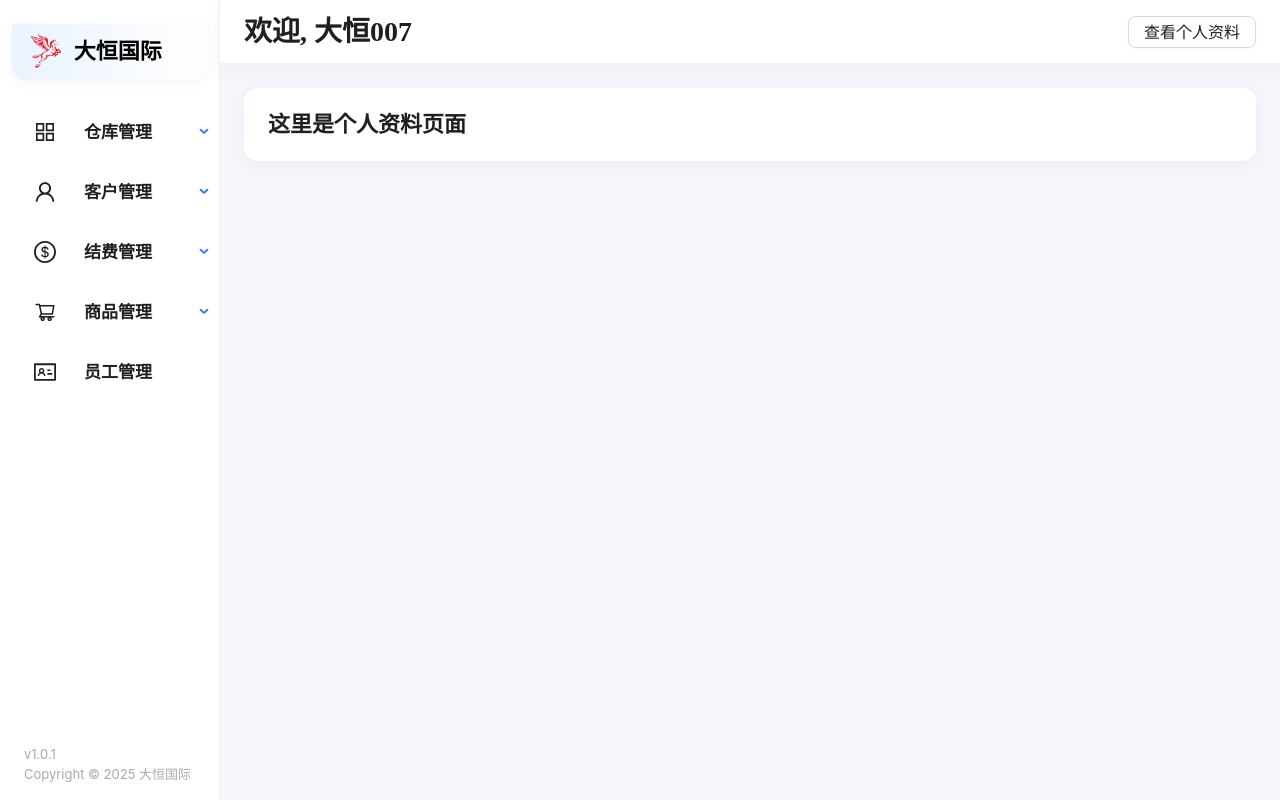
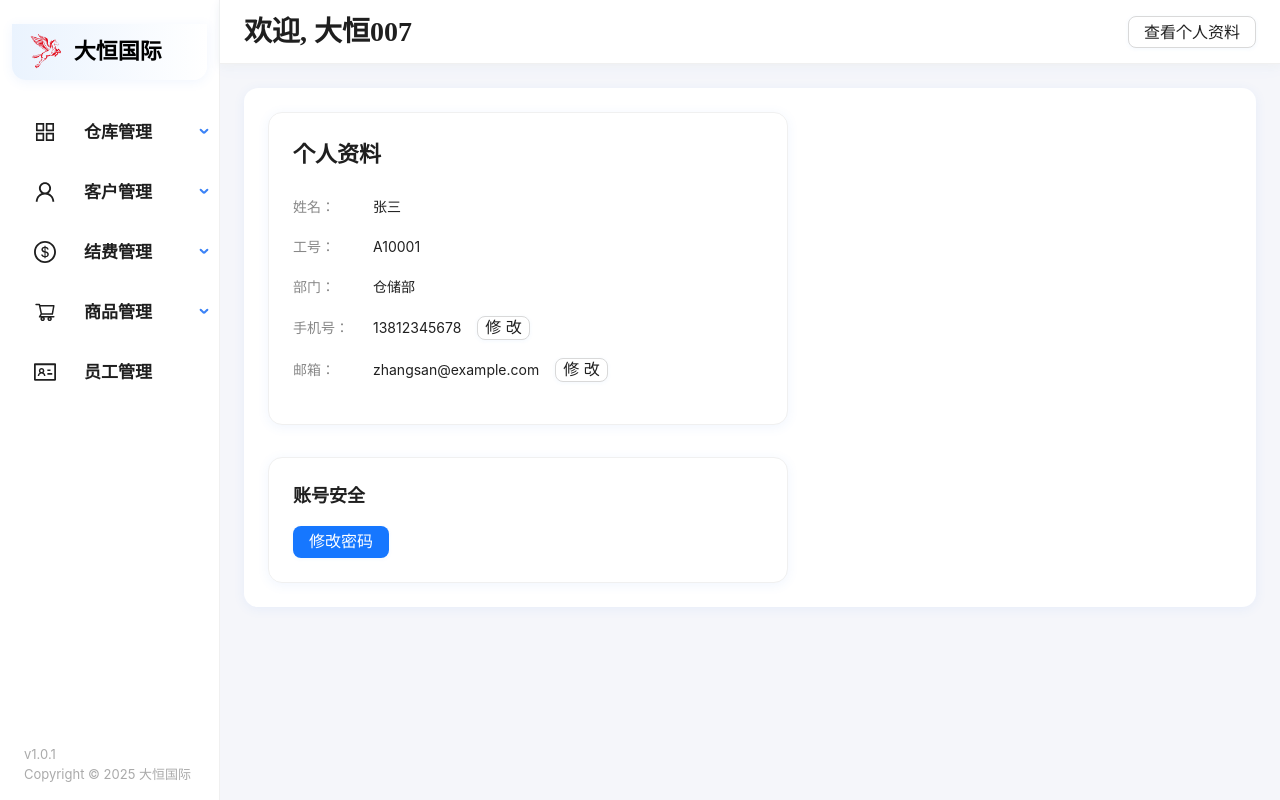
Before and after one commit to JinfengPang/DH-Frontend, a React (Vite) app: page /profile in a window 1280 px wide. Built offline with nearby package versions, Linux system fonts and the light colour scheme.

Commit message:
feat: profile

```diff
--- a/src/pages/Profile.jsx
+++ b/src/pages/Profile.jsx
@@ -1,7 +1,154 @@
-import React from 'react';
+import React, { useState } from 'react';
+import { Card, Button, Input, Modal, Form, message } from 'antd';
+
+const userInfo = {
+  name: '张三',
+  id: 'A10001',
+  department: '仓储部',
+  phone: '13812345678',
+  email: 'zhangsan@example.com',
+};
 
 function Profile() {
-  return <div style={{ fontSize: 22, fontWeight: 700 }}>这里是个人资料页面</div>;
+  const [editType, setEditType] = useState(null); // 'phone' | 'email' | 'password' | null
+  const [modalOpen, setModalOpen] = useState(false);
+  const [form] = Form.useForm();
+  const [info, setInfo] = useState(userInfo);
+  const [formError, setFormError] = useState({});
+
+  const handleEdit = (type) => {
+    setEditType(type);
+    setModalOpen(true);
+    form.resetFields();
+  };
+
+  const handleOk = () => {
+    form.validateFields().then(values => {
+      let error = {};
+      if (editType === 'phone' || editType === 'email') {
+        if (values.new !== values.confirm) {
+          error.confirm = '两次输入的新数据不一致';
+        }
+        if (values.new === info[editType]) {
+          error.new = '新数据不能与原数据相同';
+        }
+        if (Object.keys(error).length > 0) {
+          setFormError(error);
+          return;
+        }
+        setInfo(prev => ({ ...prev, [editType]: values.new }));
+        setModalOpen(false);
+        setFormError({});
+      } else if (editType === 'password') {
+        if (values.new !== values.confirm) {
+          error.confirm = '两次输入的新密码不一致';
+        }
+        if (values.old !== '123456') {
+          error.old = '原密码输入不正确';
+        }
+        if (values.new === values.old) {
+          error.new = '新密码不能与原密码相同';
+        }
+        if (Object.keys(error).length > 0) {
+          setFormError(error);
+          return;
+        }
+        setModalOpen(false);
+        setFormError({});
+      }
+    });
+  };
+
+  const getModalTitle = () => {
+    if (editType === 'phone') return '修改手机号';
+    if (editType === 'email') return '修改邮箱';
+    if (editType === 'password') return '修改密码';
+    return '';
+  };
+
+  return (
+    <div style={{ maxWidth: 480, margin: '0' }}>
+      <Card bordered style={{ borderRadius: 12, marginBottom: 32, width: 520 }}>
+        <div style={{ fontSize: 22, fontWeight: 700, marginBottom: 24 }}>个人资料</div>
+        <div style={{ marginBottom: 18 }}>
+          <span style={{ color: '#888', width: 80, display: 'inline-block' }}>姓名：</span>
+          <span>{info.name}</span>
+        </div>
+        <div style={{ marginBottom: 18 }}>
+          <span style={{ color: '#888', width: 80, display: 'inline-block' }}>工号：</span>
+          <span>{info.id}</span>
+        </div>
+        <div style={{ marginBottom: 18 }}>
+          <span style={{ color: '#888', width: 80, display: 'inline-block' }}>部门：</span>
+          <span>{info.department}</span>
+        </div>
+        <div style={{ marginBottom: 18 }}>
+          <span style={{ color: '#888', width: 80, display: 'inline-block' }}>手机号：</span>
+          <span>{info.phone}</span>
+          <Button size="small" style={{ marginLeft: 16 }} onClick={() => handleEdit('phone')}>修改</Button>
+        </div>
+        <div style={{ marginBottom: 18 }}>
+          <span style={{ color: '#888', width: 80, display: 'inline-block' }}>邮箱：</span>
+          <span>{info.email}</span>
+          <Button size="small" style={{ marginLeft: 16 }} onClick={() => handleEdit('email')}>修改</Button>
+        </div>
+      </Card>
+      <Card bordered style={{ borderRadius: 12, width: 520 }}>
+        <div style={{ fontSize: 18, fontWeight: 700, marginBottom: 16 }}>账号安全</div>
+        <Button type="primary" onClick={() => handleEdit('password')}>修改密码</Button>
+      </Card>
+      <Modal
+        open={modalOpen}
+        title={getModalTitle()}
+        onCancel={() => setModalOpen(false)}
+        onOk={handleOk}
+        okText="确认"
+        cancelText="取消"
+      >
+        <Form form={form} layout="vertical">
+          {editType === 'phone' && (
+            <>
+              <Form.Item label="原手机号">
+                <Input value={info.phone} disabled />
+              </Form.Item>
+              <Form.Item name="new" label="新手机号" rules={[{ required: true, message: '请输入新手机号' }]} validateStatus={formError.new ? 'error' : ''} help={formError.new}>
+                <Input maxLength={20} />
+              </Form.Item>
+              <Form.Item name="confirm" label="再次输入新手机号" rules={[{ required: true, message: '请再次输入新手机号' }]} validateStatus={formError.confirm ? 'error' : ''} help={formError.confirm}>
+                <Input maxLength={20} />
+              </Form.Item>
+            </>
+          )}
+          {editType === 'email' && (
+            <>
+              <Form.Item label="原邮箱">
+                <Input value={info.email} disabled />
+              </Form.Item>
+              <Form.Item name="new" label="新邮箱" rules={[{ required: true, message: '请输入新邮箱' }]} validateStatus={formError.new ? 'error' : ''} help={formError.new}>
+                <Input maxLength={40} />
+              </Form.Item>
+              <Form.Item name="confirm" label="再次输入新邮箱" rules={[{ required: true, message: '请再次输入新邮箱' }]} validateStatus={formError.confirm ? 'error' : ''} help={formError.confirm}>
+                <Input maxLength={40} />
+              </Form.Item>
+            </>
+          )}
+          {editType === 'password' && (
+            <>
+              <Form.Item name="old" label="原密码" rules={[{ required: true, message: '请输入原密码' }]} validateStatus={formError.old ? 'error' : ''} help={formError.old}>
+                <Input.Password maxLength={40} />
+              </Form.Item>
+              <Form.Item name="new" label="新密码" rules={[{ required: true, message: '请输入新密码' }]} validateStatus={formError.new ? 'error' : ''} help={formError.new}>
+                <Input.Password maxLength={40} />
+              </Form.Item>
+              <Form.Item name="confirm" label="再次输入新密码" rules={[{ required: true, message: '请再次输入新密码' }]} validateStatus={formError.confirm ? 'error' : ''} help={formError.confirm}>
+                <Input.Password maxLength={40} />
+              </Form.Item>
+            </>
+          )}
+        </Form>
+      </Modal>
+    </div>
+  );
 }
 
 export default Profile;
```
